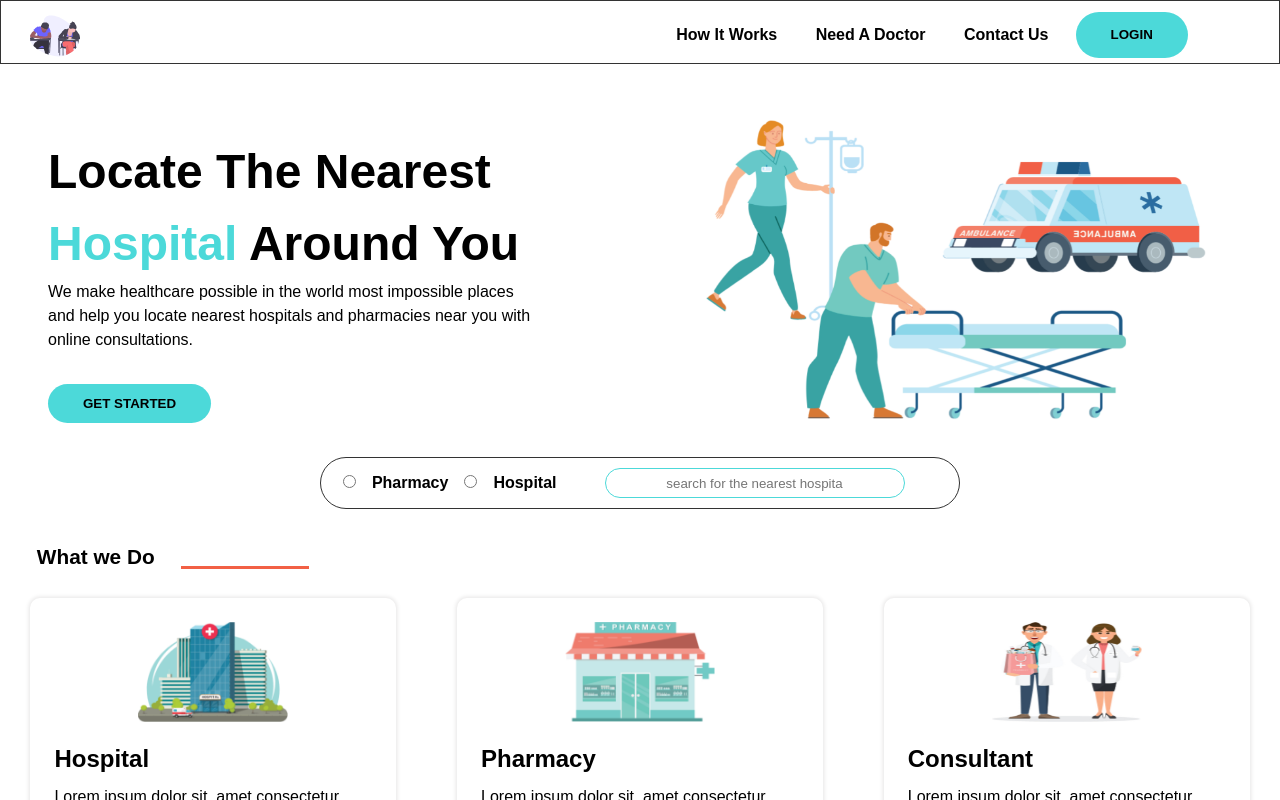
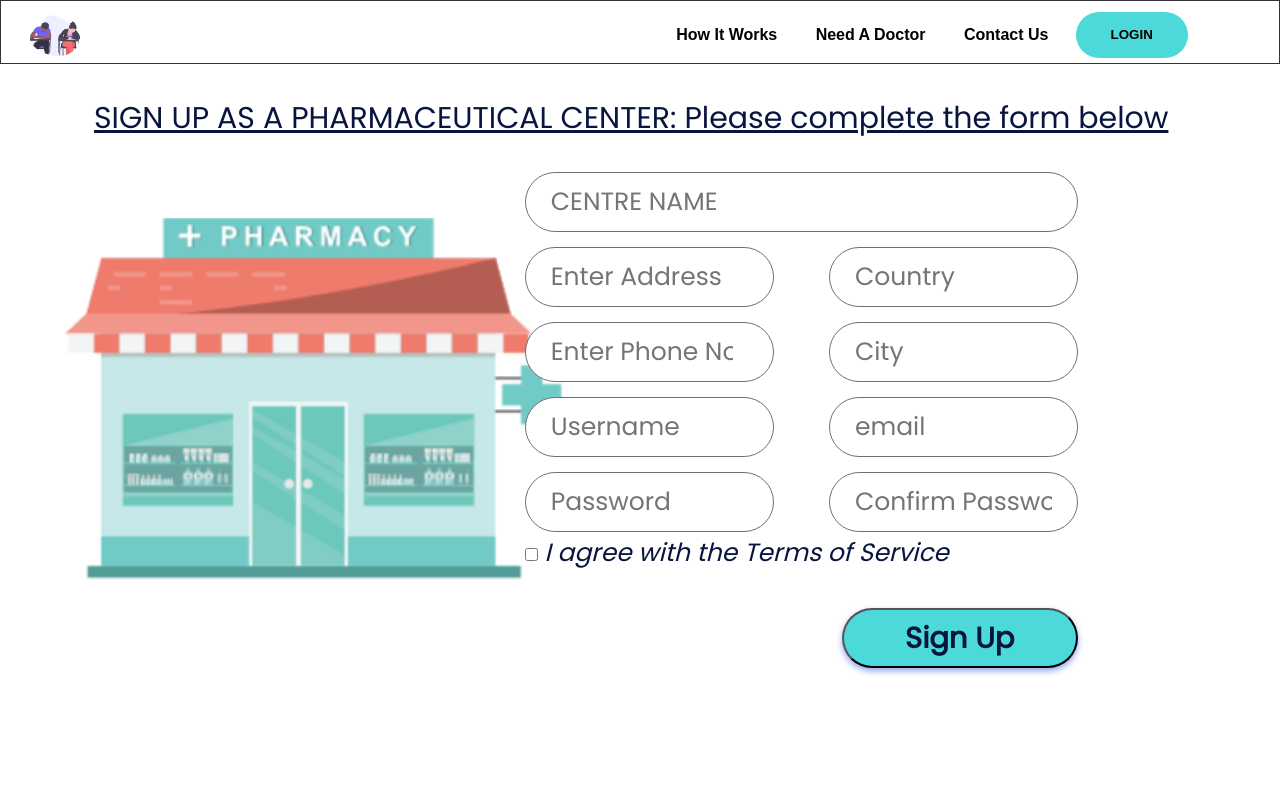
Before and after one commit to cmcWebCode40/Hospital_mgt_system_FE_reactjs_track, a React (Create React App) app: page /signup-pharmacy in a window 1280 px wide. Shown: the top 800 px of the page. Built offline with nearby package versions, Linux system fonts and the light colour scheme; the HTML template or start-up script is replaced by a standard one.

Commit message:
Pharmacy signup added and layout component re-adjusted

```diff
--- a/src/components/header/signUpComponents/PharmacySignUp.js
+++ /dev/null
@@ -1,30 +0,0 @@
-import React, {Component} from 'react';
-import pharmacy_image from '../../../images/pharmacy/pharmacy.png'
-
-
-class PharmacySignUp extends Component {
-    constructor(props){
-        super(props)
-    }
-
-
-    render(){
-        return (
-            <div className=''>
-                <div className=''>
-                    <h2 className=''>Sign Up As A Pharmaceutical Center: Please complete the form below</h2>
-                </div>
-                <div className='houseImage'>
-                    <img src={pharmacy_image}/>
-                </div>
-                <div className='formDiv'>
-                    <form>
-
-                    </form>
-                </div>
-            </div>
-        )
-    }
-}
-
-export default PharmacySignUp
--- /dev/null
+++ b/src/components/signUpComponents/PharmacySignUp.js
@@ -0,0 +1,77 @@
+import React, {Component} from 'react';
+import pharmacy_image from '../../images/pharmacy/pharmacy.png'
+
+
+class PharmacySignUp extends Component {
+    constructor(props){
+        super(props)
+
+        this.state = {
+            center_name: '',
+            address: '',
+            phone_no: '',
+            username: '',
+            password: '',
+            country: '',
+            city: '',
+            email: '',
+            confirm_password: '',
+            checked: false
+
+        }
+    }
+    handleChange = (e) => {
+        this.setState({
+            [e.target.name] : e.target.value
+        }, () => {
+            //this.validateInput(id, value)
+        })
+    }
+    handleChecked = (e) => {
+        this.setState({
+            checked: !this.state.checked
+        })
+    }
+    handleClick = (e) => {
+        console.log(this.state);
+    }
+
+    render(){
+        console.log(this.state.checked);
+        return (
+            <div className='pharmacy-container'>
+                <div className='pharmacy-signup-header'>SIGN UP AS A PHARMACEUTICAL CENTER: Please complete the form below</div>
+                <div className='houseImage-div'>
+                    <img src={pharmacy_image} width='499px' height='362px' alt='Pharmacy Image'/>
+                </div>
+                <div className='formDiv'>
+                    <input type='text' name='center_name' onChange={this.handleChange} placeholder='CENTRE NAME'/>
+                    <div className='second-child'>
+                        <div class='input-half'>
+                            <input type='text' name='address' onChange={this.handleChange} placeholder='Enter Address'/>
+                            <input type='number' name='phone_no' onChange={this.handleChange} placeholder='Enter Phone No'/>
+                            <input type='text' name='username' onChange={this.handleChange} placeholder='Username'/>
+                            <input type='password' name='password' onChange={this.handleChange} placeholder='Password'/>
+                        </div>
+                    </div>
+                    <div className='third-child'>
+                        <div class='input-half right-div'>
+                            <input type='text' name='country' onChange={this.handleChange} placeholder='Country'/>
+                            <input type='text' name='city' onChange={this.handleChange} placeholder='City'/>
+                            <input type='email' name='email' onChange={this.handleChange} placeholder='email'/>
+                            <input type='password' name='confirm_password' onChange={this.handleChange} placeholder='Confirm Password'/>
+                        </div>
+                    </div>
+                    <div className='checkbox-div'>
+                        <input type='checkbox' defaultChecked={this.state.checked} onChange={this.handleChecked} /> I agree with the Terms of Service
+                    </div>
+                    <div className='button-div'>
+                        <button onClick={this.handleClick}>Sign Up</button>
+                    </div>
+                </div>
+            </div>
+        )
+    }
+}
+
+export default PharmacySignUp
--- a/src/layouts/Home.js
+++ b/src/layouts/Home.js
@@ -1,12 +1,10 @@
 import React from 'react';
-import Header from '../components/header/Header';
 import Content from '../components/contentpage/Content';
 import Card from '../components/contentpage/Card';
 
 const Home = () => {
     return (
         <div>
-            <Header/>
             <Content/>
             <Card/>
         </div>
--- a/src/layouts/Layouts.js
+++ b/src/layouts/Layouts.js
@@ -1,8 +1,9 @@
 import React from "react";
 import Home from "./Home";
 import "../sass/signup_main.css";
-import SignUp from '../components/header/signUpComponents/SignUp'
-import PharmacySignUp from '../components/header/signUpComponents/PharmacySignUp'
+import SignUp from '../components/signUpComponents/SignUp'
+import PharmacySignUp from '../components/signUpComponents/PharmacySignUp';
+import Header from '../components/header/Header';
 import { BrowserRouter, Switch, Route } from 'react-router-dom';
 
 // NB : All components are wrapped in the layout component
@@ -12,9 +13,9 @@ const Layouts = () => {
 
 		<BrowserRouter>
 			<div className="App">
-				<Home />
+				<Header/>
 				<Switch>
-					<Route exact path="/"/>
+					<Route exact path="/" component={Home}/>
 					<Route path="/signup" component={SignUp} />
 					<Route path="/signup-pharmacy" component={PharmacySignUp} />
 				</Switch>
--- a/src/sass/signup_main.css
+++ b/src/sass/signup_main.css
@@ -45,3 +45,120 @@ ul{
     letter-spacing: normal;
     color: #ffffff;
 }
+.pharmacy-container{
+    width: 90%;
+    margin: auto;
+}
+.pharmacy-signup-header{
+    padding: 30px;
+    font-family: Poppins;
+    font-size: 30px;
+    font-weight: 500;
+    font-stretch: normal;
+    font-style: normal;
+    line-height: 1.62;
+    letter-spacing: normal;
+    text-align: left;
+    text-decoration: underline;
+    color: #08153e;
+}
+.houseImage-div{
+    width: 40%;
+    float: left;
+    margin: auto;
+}
+img[alt='Pharmacy Image']{
+    margin-top: 10%;
+    display: block;
+    margin-right: auto;
+    margin-left: auto;
+}
+.formDiv{
+    width: 60%;
+    float: left;
+    /*display: block;
+    margin-right: auto;
+    margin-left: auto;*/
+}
+input[name='center_name']{
+    width: 80%;
+    height: 60px;
+    border-radius: 36px;
+    border: solid 1px #707070;
+    background-color: #ffffff;
+    padding: 25px;
+    font-family: Poppins;
+    font-size: 25px;
+    font-weight: 300;
+    font-stretch: normal;
+    font-style: normal;
+    line-height: 1.62;
+    letter-spacing: normal;
+    text-align: left;
+    color: #08153e;
+}
+.input-half{
+    width: 50%;
+    float: left;
+}
+.second-child, .third-child{
+    width: 80%;
+}
+.input-half > input {
+    width: 90%;
+    height: 60px;
+    border-radius: 36px;
+    border: solid 1px #707070;
+    background-color: #ffffff;
+    margin-top: 15px;
+    padding: 25px;
+    font-family: Poppins;
+    font-size: 25px;
+    font-weight: 300;
+    font-stretch: normal;
+    font-style: normal;
+    line-height: 1.62;
+    letter-spacing: normal;
+    text-align: left;
+    color: #08153e;
+}
+.checkbox-div{
+    float: left;
+    width: 629px;
+    height: 76px;
+    font-family: Poppins;
+    font-size: 25px;
+    font-weight: 200;
+    font-stretch: normal;
+    font-style: italic;
+    line-height: 1.64;
+    letter-spacing: normal;
+    text-align: left;
+    color: #08153e;
+}
+.button-div{
+    clear: left;
+    width: 80%;
+}
+.button-div > button{
+    float: right;
+    width: 236px;
+    height: 60px;
+    border-radius: 45px;
+    box-shadow: 0 3px 6px 0 #92a7e8;
+    background-color: #4cd9d9;
+    font-family: Poppins;
+    font-size: 29px;
+    font-weight: bold;
+    font-stretch: normal;
+    font-style: normal;
+    line-height: 1.62;
+    letter-spacing: normal;
+    text-align: center;
+    color: #08153e;
+
+
+}
+.right-div > input{
+    float: right;
+}
```
Also changed, not shown: src/components/signUpComponents/DoctorSignUp.js (added), src/components/signUpComponents/HospitalSignUp.js (added), src/components/signUpComponents/PatientSignUp.js (added), src/components/signUpComponents/SignUp.js (renamed from src/components/header/signUpComponents/SignUp.js).
